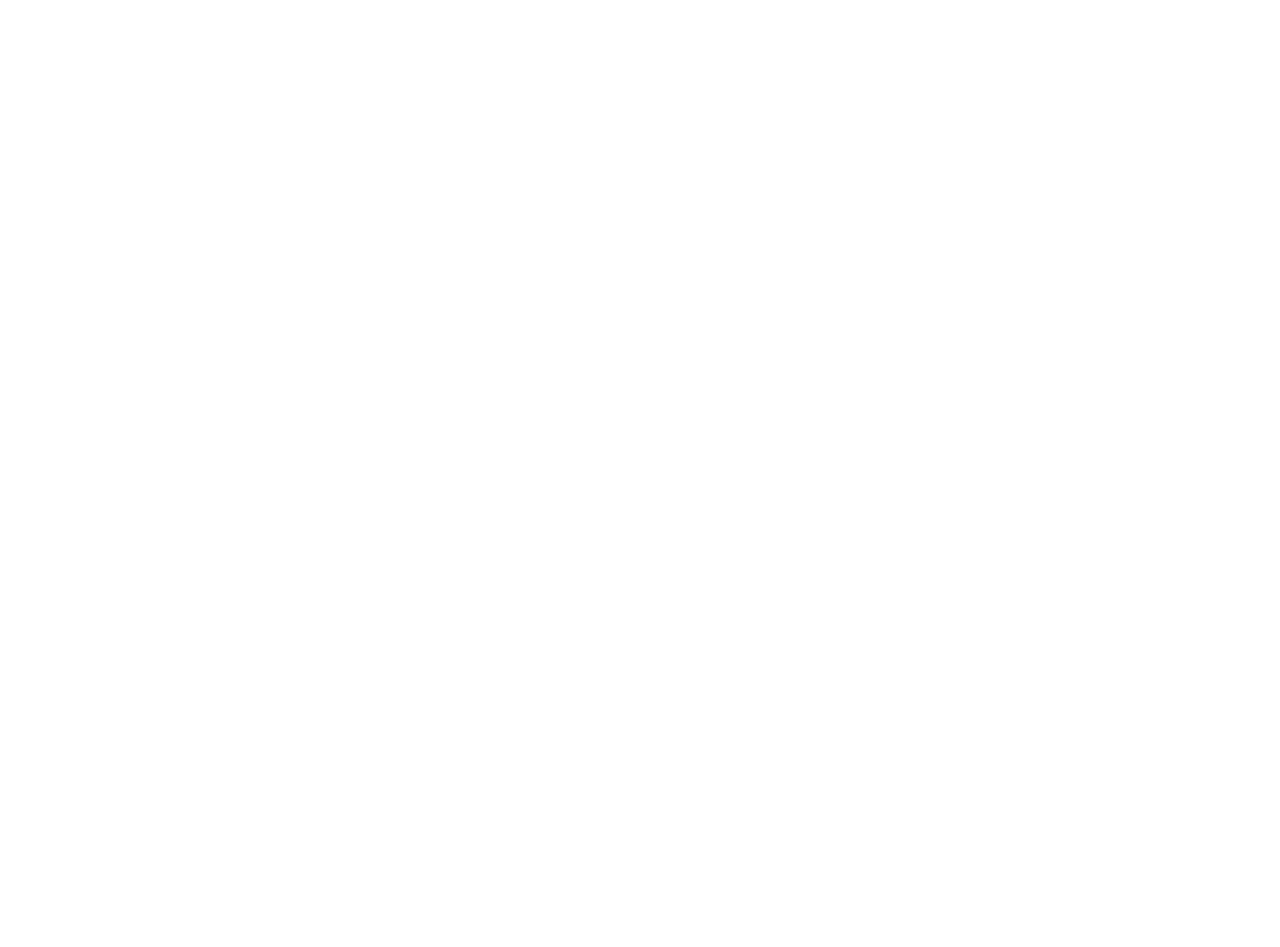
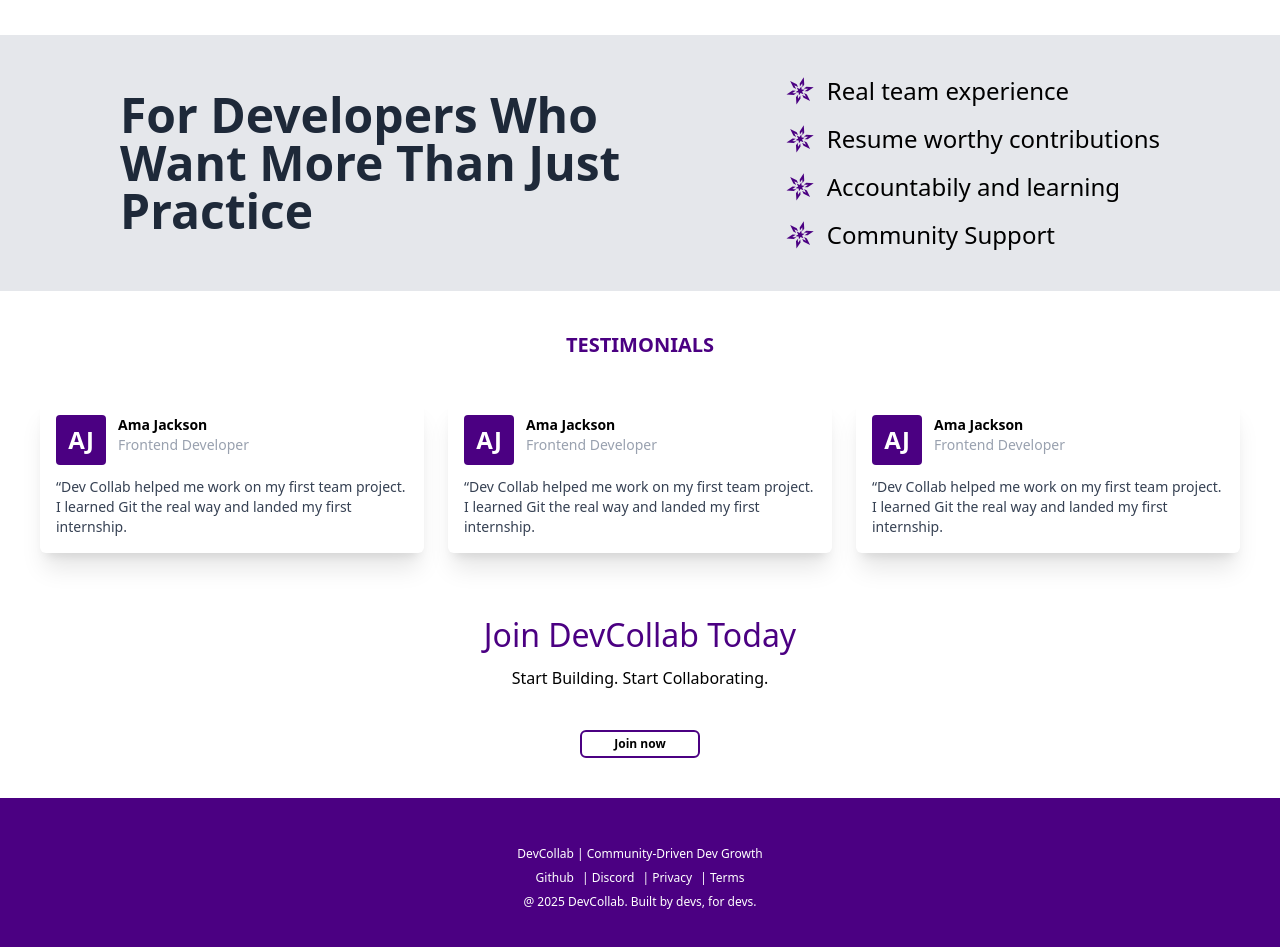
Before and after one commit to Perfect-Patience/devCollab, a React (Vite) app: page / in a window 1280 px wide. Shown: the part 1860-2807 px from the top of the page. Before the commit the page ends 1835 px from the top, so only its background shows below. Built offline with nearby package versions, Linux system fonts and the light colour scheme.

Commit message:
completes landingPage ui

```diff
--- a/src/pages/LandingPage.jsx
+++ b/src/pages/LandingPage.jsx
@@ -2,6 +2,7 @@
 import PurpleNavBar from "../components/PurpleNavBar";
 import dev from "../assets/dev2.svg";
 import { HiOutlineLightBulb } from "react-icons/hi";
+import { GiBeveledStar } from "react-icons/gi";
 
 function LandingPage() {
   return (
@@ -131,38 +132,56 @@
             <div className="w-1/2 flex flex-col gap-4.5">
               <div className="border-1 border-[#4B0082]  min-h-19   rounded-md flex items-center gap-5 pl-6">
                 <div className="border-2 border-[#4B0082] w-15 h-15 rounded-full flex justify-center items-center ">
-                    <p className="font-bold text-3xl text-[#4b0082]  text-center align-middle">1</p>
+                  <p className="font-bold text-3xl text-[#4b0082]  text-center align-middle">
+                    1
+                  </p>
                 </div>
                 <div>
                   <p className="text-xl font-medium">Create a Profile</p>
-                    <p className="text-gray-700">Share your skills, interests, and Github Handle</p>
+                  <p className="text-gray-700">
+                    Share your skills, interests, and Github Handle
+                  </p>
                 </div>
               </div>
               <div className="border-1 border-[#4B0082]  min-h-19   rounded-md flex items-center gap-5 pl-6">
                 <div className="border-2 border-[#ED9DA0] w-15 h-15 rounded-full flex justify-center items-center ">
-                    <p className="font-bold text-3xl text-[#ED9DA0]  text-center align-middle">2</p>
+                  <p className="font-bold text-3xl text-[#ED9DA0]  text-center align-middle">
+                    2
+                  </p>
                 </div>
                 <div>
                   <p className="text-xl font-medium">Join or Start a Project</p>
-                    <p className="text-gray-700 text-wrap">Explore live projects or launch your own with clear goals and team roles.</p>
+                  <p className="text-gray-700 text-wrap">
+                    Explore live projects or launch your own with clear goals
+                    and team roles.
+                  </p>
                 </div>
               </div>
               <div className="border-1 border-[#4B0082]  min-h-19  rounded-md flex items-center gap-5 pl-6">
                 <div className="border-2 border-[#4B0082] w-15 h-15 rounded-full flex justify-center items-center ">
-                    <p className="font-bold text-3xl text-[#4b0082]  text-center align-middle">3</p>
+                  <p className="font-bold text-3xl text-[#4b0082]  text-center align-middle">
+                    3
+                  </p>
                 </div>
                 <div>
                   <p className="text-xl font-medium">Collaborate & Learn</p>
-                    <p className="text-gray-700">Work on issues, commit code, and learn from your peers.</p>
+                  <p className="text-gray-700">
+                    Work on issues, commit code, and learn from your peers.
+                  </p>
                 </div>
               </div>
               <div className="border-1 border-[#4B0082] min-h-19   rounded-md flex items-center gap-5 pl-6">
                 <div className="border-2 border-[#ED9DA0] w-15 h-15 rounded-full flex justify-center items-center ">
-                    <p className="font-bold text-3xl text-[#ED9DA0]  text-center align-middle">4</p>
+                  <p className="font-bold text-3xl text-[#ED9DA0]  text-center align-middle">
+                    4
+                  </p>
                 </div>
                 <div>
                   <p className="text-xl font-medium">Build Your Portfolio</p>
-                    <p className="text-gray-700 w-[80%]">Build real apps, get feedback, and show proof of teamwork and impact.</p>
+                  <p className="text-gray-700 w-[80%]">
+                    Build real apps, get feedback, and show proof of teamwork
+                    and impact.
+                  </p>
                 </div>
               </div>
             </div>
@@ -171,6 +190,123 @@
             </div>
           </div>
         </section>
+        <section id="" className="mt-15 px-30 py-10 bg-gray-200">
+          <div className="flex justify-between items-center ">
+            <h3 className="text-5xl w-1/2 text-gray-800 font-semibold">
+              For Developers Who Want More Than Just Practice
+            </h3>
+            <div>
+              <ul className="flex flex-col gap-4">
+                <li className="flex gap-3 items-center text-2xl ">
+                  {" "}
+                  <GiBeveledStar className="text-[#4B0082] text-3xl font-bold" />
+                  <span>Real team experience</span>
+                </li>
+                <li className="flex gap-3 items-center text-2xl ">
+                  {" "}
+                  <GiBeveledStar className="text-[#4B0082] text-3xl font-bold" />{" "}
+                  <span>Resume worthy contributions </span>
+                </li>
+                <li className="flex gap-3 items-center text-2xl">
+                  <GiBeveledStar className="text-[#4B0082] text-3xl font-bold" />
+                  <span>Accountabily and learning</span>
+                </li>
+                <li className="flex gap-3 items-center text-2xl ">
+                  <GiBeveledStar className="text-[#4B0082] text-3xl font-bold" />
+                  <span>Community Support</span>
+                </li>
+              </ul>
+            </div>
+          </div>
+        </section>
+        <section className="mt-10 px-10">
+          <h3 className="text-center text-[#4B0082] text-xl font-semibold ">
+            TESTIMONIALS
+          </h3>
+
+          <div className="flex gap-6 mt-10">
+            <div className="flex  flex-col w-2/6 rounded-md shadow-xl p-4">
+              <div className="flex gap-3">
+                <div className="bg-[#4B0082] w-[50px] h-[50px] rounded-sm flex items-center justify-center ">
+                  <p className="text-white text-2xl font-bold text-center">
+                    AJ
+                  </p>
+                </div>
+                <div>
+                  <p className="text-sm font-semibold">Ama Jackson</p>
+                  <p className="text-sm text-gray-400">Frontend Developer</p>
+                </div>
+              </div>
+              <div className="mt-3">
+                <p className="text-sm text-gray-700 ">
+                  “Dev Collab helped me work on my first team project. I learned
+                  Git the real way and landed my first internship.
+                </p>
+              </div>
+            </div>
+
+            <div className="flex  flex-col w-2/6 rounded-md shadow-xl p-4">
+              <div className="flex gap-3">
+                <div className="bg-[#4B0082] w-[50px] h-[50px] rounded-sm flex items-center justify-center ">
+                  <p className="text-white text-2xl font-bold text-center">
+                    AJ
+                  </p>
+                </div>
+                <div>
+                  <p className="text-sm font-semibold">Ama Jackson</p>
+                  <p className="text-sm text-gray-400">Frontend Developer</p>
+                </div>
+              </div>
+              <div className="mt-3">
+                <p className="text-sm text-gray-700 ">
+                  “Dev Collab helped me work on my first team project. I learned
+                  Git the real way and landed my first internship.
+                </p>
+              </div>
+            </div>
+
+            <div className="flex  flex-col w-2/6 rounded-md shadow-xl p-4">
+              <div className="flex gap-3">
+                <div className="bg-[#4B0082] w-[50px] h-[50px] rounded-sm flex items-center justify-center ">
+                  <p className="text-white text-2xl font-bold text-center">
+                    AJ
+                  </p>
+                </div>
+                <div>
+                  <p className="text-sm font-semibold">Ama Jackson</p>
+                  <p className="text-sm text-gray-400">Frontend Developer</p>
+                </div>
+              </div>
+              <div className="mt-3">
+                <p className="text-sm text-gray-700 ">
+                  “Dev Collab helped me work on my first team project. I learned
+                  Git the real way and landed my first internship.
+                </p>
+              </div>
+            </div>
+          </div>
+        </section>
+        <section className="mt-15 ">
+          <h2 className="text-xl md:text-[2rem] text-[#4B0082] text-center ">
+            Join DevCollab Today
+          </h2>
+          <p className="text-center font-normal text-md mt-2 mb-10">
+            Start Building. Start Collaborating.
+          </p>
+          <button className="border-2 border-[#4b0082] px-8 py-1 rounded-md block mx-auto text-xs font-semibold">
+            Join now
+          </button>
+        </section>
+        <section className="bg-[#4B0082] mt-10 h-[10rem] w-full text-xs text-white flex flex-col justify-center  font  -light gap-2">
+          <p className="text-center">DevCollab | Community-Driven Dev Growth</p>
+          <ul className="flex gap-2 text-white font-light justify-center">
+            <li>Github</li>
+            <li>|       Discord</li>
+            <li>|       Privacy</li>
+            <li>|       Terms</li>
+          </ul>
+          <p className="text-center">@ 2025 DevCollab. Built by devs, for devs.</p>
+        </section>
       </div>
     </>
   );
```
Lines whose indentation alone changed are shown as unchanged.
